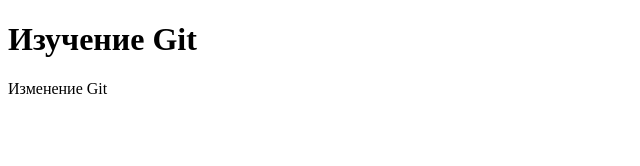
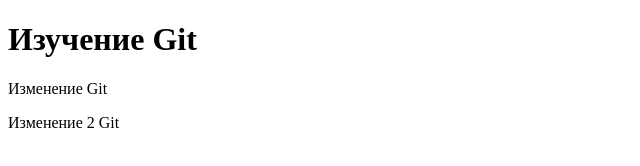
Before and after one commit to Anastas26/GitAnastasia, a plain HTML site: page index.html in a window 1280 px wide. Shown: the whole page, without its empty margins (0-640 px from the left). Drawn offline with Linux system fonts and the light colour scheme.

Commit message:
commit 2

```diff
--- a/index.html
+++ b/index.html
@@ -8,5 +8,6 @@
   <body>
      <h1>Изучение Git</h1>
 	 <p>Изменение Git</p>
+	 <p>Изменение 2 Git</p>
   </body>
 </html>
```
